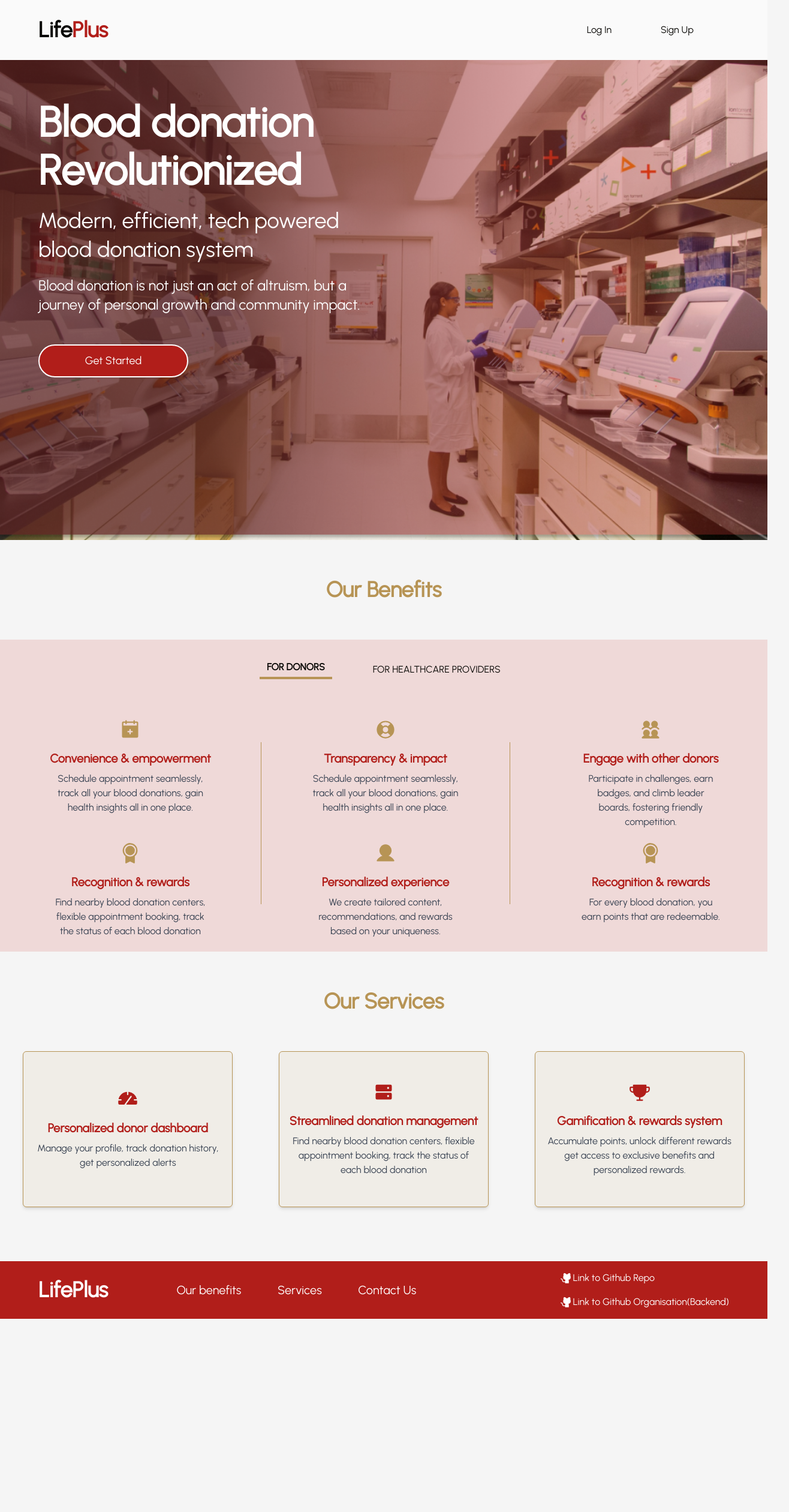
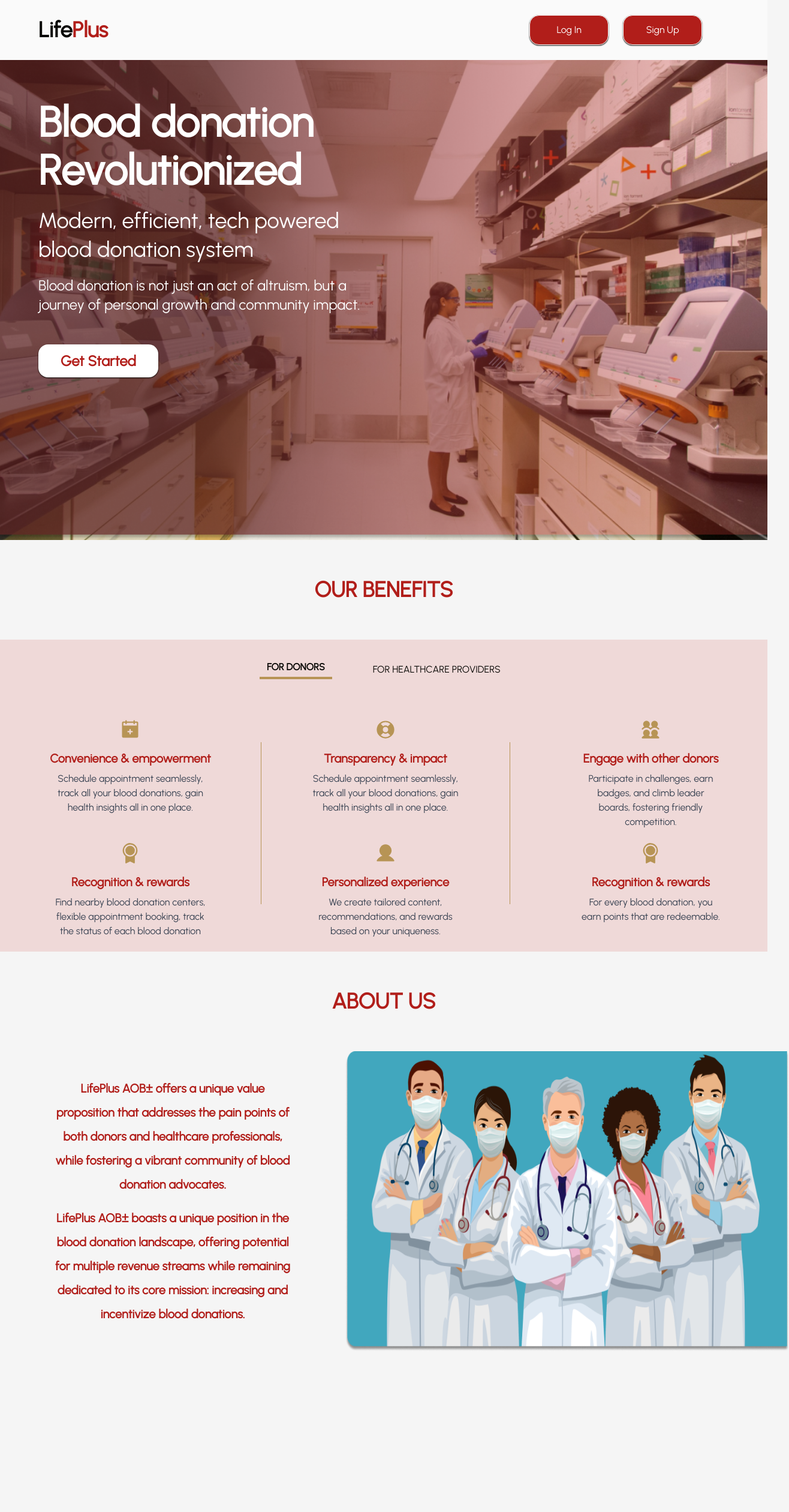
Before and after one commit to oreoluwa212/lifePlus-webapp, a React (Vite) app: page / in a window 1280 px wide. Shown: the top 2520 px of the page at 60% size, 1316 px wide, since content can reach past the window. Before the commit the page ends 2198 px from the top, so only its background shows below. Built offline with nearby package versions, Linux system fonts and the light colour scheme.

Commit message:
fix: revamping the website

```diff
--- a/src/assets/index.js
+++ b/src/assets/index.js
@@ -10,5 +10,6 @@ import points from '../assets/images/points.png'
 import map from '../assets/images/map.png'
 import donor1 from '../assets/images/donor.png'
 import donor2 from '../assets/images/donor1.png'
+import aboutUs from '../assets/images/about.png'
 
-export { donor1, donor2, landing, points, learning, homepage, overlap, gauge, onboard, signImg, user, map}
+export { donor1, donor2, landing, points, learning, homepage, overlap, gauge, onboard, signImg, user, map, aboutUs}
--- /dev/null
+++ b/src/components/AboutUs.jsx
@@ -0,0 +1,36 @@
+import React from 'react'
+import { aboutUs } from '../assets'
+
+const AboutUs = () => {
+  return (
+    <>
+      <div className="flex justify-center items-center h-[166px]">
+        <h1 className="text-red mds:text-[36px] xs:text-[26px] font-bold">
+          ABOUT US
+        </h1>
+      </div>
+      <div className="flex flex-col-reverse mds:flex-row  w-full lgss:h-[90vh]">
+        <div className="lgss:w-[45%] w-full lgss:h-[500px] h-[400px] text-red flex flex-col justify-center items-center font-bold">
+          <h1 className="text-[20px] lgss:w-[70%] w-[90%] text-center lgss:leading-10">
+            LifePlus AOB± offers a unique value proposition that addresses the
+            pain points of both donors and healthcare professionals, while
+            fostering a vibrant community of blood donation advocates.
+          </h1>
+          <h1 className="text-[20px] lgss:w-[70%] w-[90%]   lgss:leading-10 text-center pt-4">
+            LifePlus AOB± boasts a unique position in the blood donation
+            landscape, offering potential for multiple revenue streams while
+            remaining dedicated to its core mission: increasing and incentivize
+            blood donations.
+          </h1>
+        </div>
+        <div className="w-full lgss:w-[45%]">
+          <div className="lgss:w-[740px] lgss:h-[500px] ">
+            <img src={aboutUs} className="w-full h-full" alt="" />
+          </div>
+        </div>
+      </div>
+    </>
+  );
+}
+
+export default AboutUs
--- a/src/components/BenefitsSection.jsx
+++ b/src/components/BenefitsSection.jsx
@@ -8,7 +8,7 @@ const BenefitsSection = () => {
     return (
       <div className="">
         <div className="flex justify-center items-center h-[166px]">
-          <h1 className="text-gold mds:text-[36px] xs:text-[26px] font-semibold">
+          <h1 className="text-red mds:text-[36px] xs:text-[26px] font-bold uppercase">
             Our Benefits
           </h1>
         </div>
--- a/src/components/HeroSection.jsx
+++ b/src/components/HeroSection.jsx
@@ -15,19 +15,19 @@ const HeroSection = () => {
         alt=""
         className="absolute w-full h-full object-cover bg-center"
       />
-      <div className="absolute text-white text-left w-[100%] h-[96%] flex flex-col xs:px-[5%] pt-[20%] mds:pt-[5%] px-[5%] mds:gap-5">
-        <h1 className="lgss:text-[70px] font-extrabold text-[40px] mds:text-[46px] w-[100%] mds:w-[50%] transition-all duration-850 leading-[5rem]">
+      <div className="absolute text-white text-left w-[100%] h-[96%] flex flex-col xs:px-[5%] pt-[10%] mds:pt-[5%] px-[5%] gap-5">
+        <h1 className="lgss:text-[70px] font-extrabold text-[40px] mds:text-[46px] w-[100%] mds:w-[50%] transition-all duration-850 lgss:leading-[5rem]">
           Blood donation Revolutionized
         </h1>
-        <h3 className="lgss:text-[36px] w-[80%] text-[24px] mds:w-[50%] leading-[3rem]">
+        <h3 className="lgss:text-[36px] w-[80%] text-[24px] mds:w-[50%] lgss:leading-[3rem]">
           Modern, efficient, tech powered blood donation system
         </h3>
-        <h4 className="lgss:text-[24px] mds:w-[50%] w-[320px] text-[16px] leading-[2rem]">
+        <h4 className="lgss:text-[24px] mds:w-[50%] w-[320px] text-[16px] lgss:leading-[2rem]">
           Blood donation is not just an act of altruism, but a journey of
           personal growth and community impact.
         </h4>
         <Link to={"/signup"}>
-          <button className="h-[55px] w-[250px] mt-[30px] border-[2px] border-white flex justify-center items-center bg-red text-white mds:text-[18px] rounded-[32px] py-2">
+          <button className="h-[55px] w-[200px] mt-[30px] flex justify-center items-center bg-white text-red mds:text-[24px] rounded-[16px] py-2 font-extrabold shadow-sm shadow-black">
             Get Started
           </button>
         </Link>
--- a/src/components/NavBar.jsx
+++ b/src/components/NavBar.jsx
@@ -19,11 +19,12 @@ const NavBar = () => {
             </h1>
           </Link>
         </div>
-        <div className="mds:w-[15%] w-[55%] justify-between flex">
+        <div className="mds:w-[20%] gap-6 w-[55%] justify-between flex ">
           <Link to={"/login-as"}>
+            <div className="bg-red rounded-[16px] shadow-sm border-white border-[1px] shadow-black ">
               <button
                 onClick={() => handleButtonClick("login")}
-              className={`h-[48px] w-[130px] flex justify-center items-center ${
+                className={`h-[48px] w-[130px] flex justify-center items-center text-white ${
                   pathname.includes("/login")
                     ? "bg-red text-white"
                     : "bg-transparent text-black"
@@ -31,11 +32,13 @@ const NavBar = () => {
               >
                 Log In
               </button>
+            </div>
           </Link>
           <Link to={"/signup"}>
+            <div className="bg-red rounded-[16px] shadow-sm border-white border-[1px] shadow-black">
               <button
                 onClick={() => handleButtonClick("signup")}
-              className={`h-[48px] w-[130px] flex justify-center items-center ${
+                className={`h-[48px] w-[130px] flex justify-center items-center text-white  ${
                   pathname.includes("/signup")
                     ? "bg-red text-white"
                     : "bg-transparent text-black"
@@ -43,6 +46,7 @@ const NavBar = () => {
               >
                 Sign Up
               </button>
+            </div>
           </Link>
         </div>
       </div>
--- a/src/components/ServicesSection.jsx
+++ b/src/components/ServicesSection.jsx
@@ -1,25 +1,25 @@
-import React from 'react';
+import React from "react";
 import { PiGaugeFill, PiHardDrivesFill, PiTrophyFill } from "react-icons/pi";
-import Card from './Card';
+import Card from "./Card";
 
 const ServicesSection = () => {
   return (
     <>
       <div className="flex justify-center items-center h-[166px]">
-                <h1 className='text-gold text-[36px] font-semibold'>Our Services</h1>
+        <h1 className="text-red text-[36px] font-bold uppercase">Our Services</h1>
       </div>
-            <div className=' h-[900px] lgss:h-[350px]'>
+      <div className=" h-[900px] lgss:h-[350px]">
         <div className="flex flex-col gap-8 lgss:gap-0 lgss:flex-row lgss:justify-around">
           <Card
             title="Personalized donor dashboard"
             description="Manage your profile, track donation history, get personalized alerts"
-                    icon={<PiGaugeFill/>}
+            icon={<PiGaugeFill />}
           />
 
           <Card
             title="Streamlined donation management"
             description="Find nearby blood donation centers, flexible appointment booking, track the status of each blood donation"
-                    icon={<PiHardDrivesFill/>}
+            icon={<PiHardDrivesFill />}
           />
           <Card
             title="Gamification & rewards system"
@@ -27,7 +27,6 @@ const ServicesSection = () => {
             icon={<PiTrophyFill />}
           />
         </div>
-
       </div>
     </>
   );
--- /dev/null
+++ b/src/components/TestimonialsCard.jsx
@@ -0,0 +1,9 @@
+import React from 'react'
+
+const TestimonialsCard = () => {
+  return (
+    <div>TestimonialsCard</div>
+  )
+}
+
+export default TestimonialsCard
--- /dev/null
+++ b/src/components/TestimonialsSection.jsx
@@ -0,0 +1,9 @@
+import React from 'react'
+
+const TestimonialsSection = () => {
+  return (
+    <div>TestimonialsSection</div>
+  )
+}
+
+export default TestimonialsSection
--- a/src/pages/LandingPage.jsx
+++ b/src/pages/LandingPage.jsx
@@ -5,6 +5,7 @@ import NavBar from '../components/NavBar'
 import ServicesSection from '../components/ServicesSection'
 import BenefitsSection from '../components/BenefitsSection'
 import Footer from '../components/Footer'
+import AboutUs from '../components/AboutUs'
 
 
 export const LandingPage = () => {
@@ -13,6 +14,7 @@ export const LandingPage = () => {
             <NavBar/>
             <HeroSection />
             <BenefitsSection/>
+            <AboutUs/>
             <ServicesSection/>
             <Footer/>
         </div>
--- a/src/pages/web-App/DashboardPage.jsx
+++ b/src/pages/web-App/DashboardPage.jsx
@@ -72,10 +72,6 @@ const DashboardPage = () => {
                 </Link>
 
                 <DashboardCard
-                  title="Leadership board & Challenges"
-                  icon={<PiLadderSimpleFill />}
-                />
-                <DashboardCard
                   title="News & Updates"
                   icon={<PiArticleFill />}
                 />
```
Also changed, not shown: src/assets/images/about.png (added). Lines whose indentation alone changed are shown as unchanged.
